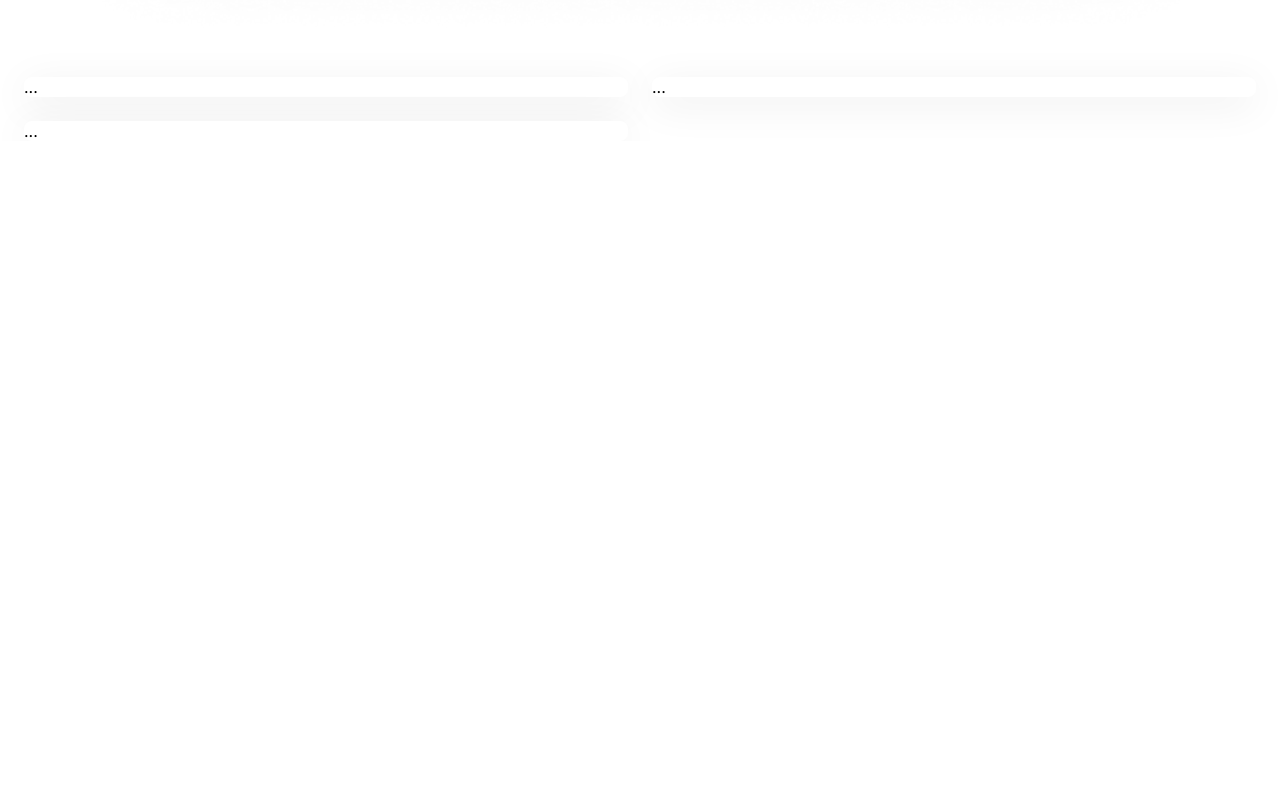
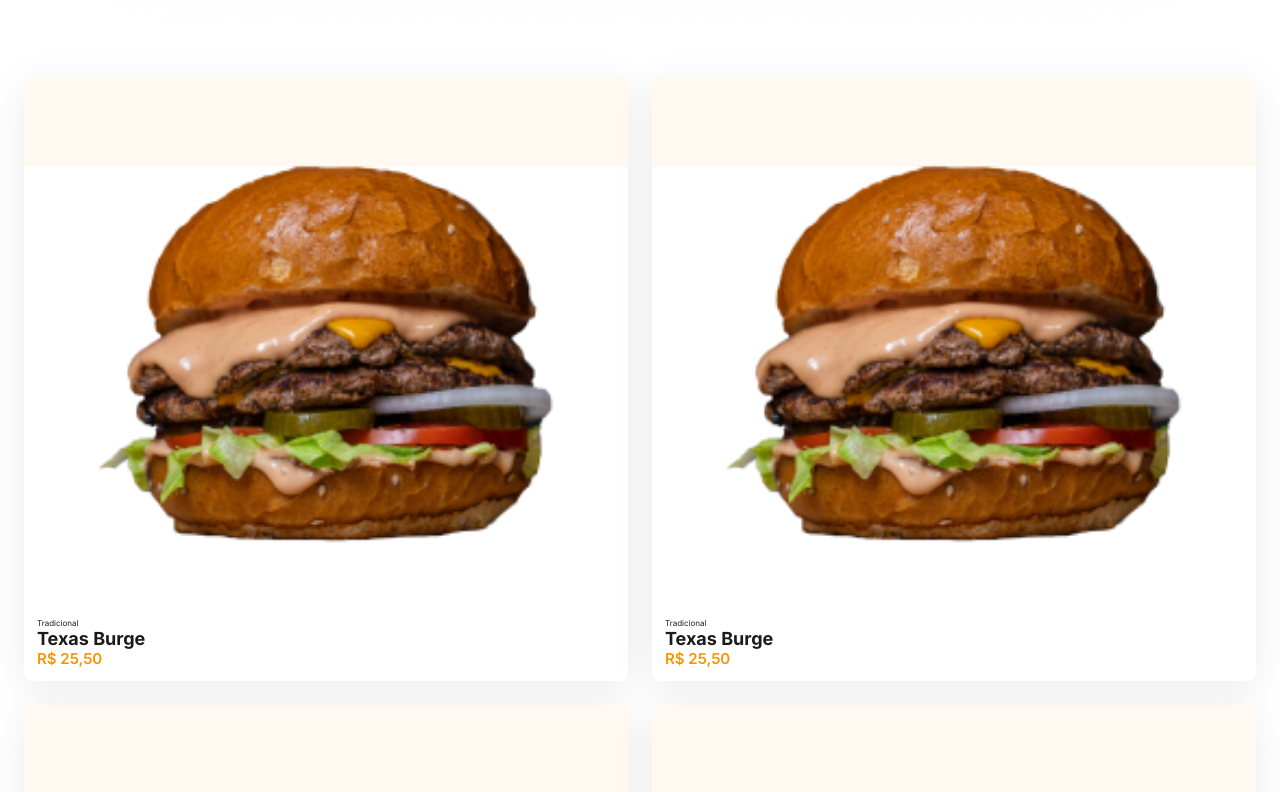
Before and after one commit to Eduuduarte/multitenancy_delivery, a Next.js app: page /1 in a window 1280 px wide. Shown: the part 920-1712 px from the top of the page. Before the commit the page ends 1061 px from the top, so only its background shows below. Built offline with nearby package versions, Linux system fonts and the light colour scheme.

Commit message:
Finalizado o front-end da primeira tela

```diff
--- a/components/ProductItem/index.tsx
+++ b/components/ProductItem/index.tsx
@@ -1,7 +1,27 @@
+import Link from 'next/link';
+import { Product } from '../../types/Products';
 import styles from './styles.module.css';
 
-export const ProductItem = () => {
+type Props ={
+    data: Product;
+    mainColor: string;
+    secondColor: string;
+}
+
+export const ProductItem = ({data, mainColor, secondColor}: Props) => {
     return (
-        <div className={styles.container}>...</div>
-    )
+        <Link href={`/d7burger/product/${data.id}`}>
+            <a className={styles.container}>
+                <div className={styles.head} style={{background: secondColor}}></div>
+                <div className={styles.info}>
+                    <div className={styles.img}>
+                        <img  src={data.image} alt="" />
+                    </div>
+                    <div className={styles.catName}>{data.categoryName}</div>
+                    <div className={styles.name}>{data.name}</div>
+                    <div className={styles.price} style={{color: mainColor}}>{data.price}</div>
+                </div>
+            </a>
+        </Link>
+    );
 }
--- a/components/ProductItem/styles.module.css
+++ b/components/ProductItem/styles.module.css
@@ -1,5 +1,43 @@
 .container {
+    display: block;
     background: #FFFFFF;
     box-shadow: 0px 8px 40px rgba(0, 0, 0, 0.08);
     border-radius: 8px;
+    overflow: hidden;
+    text-decoration: none;
 }
+
+.head{
+    height: 90px;
+}
+
+.info{
+    padding: 13px;
+}
+
+.info .img{
+    text-align: center;
+    margin-top: -90px;
+}
+
+.info .img img{
+    width: 80%;
+    height: auto;
+}
+
+.info .catName{
+    font-weight: 500;
+    font-size: 8px;
+    color: #1B1B1B;
+}
+
+.info .name{
+    font-weight: 700;
+    font-size: 18px;
+    color: #1B1B1B;
+}
+
+.info .price{
+    font-weight: 600;
+    font-size: 15px;
+}
--- a/pages/[tenant]/index.tsx
+++ b/pages/[tenant]/index.tsx
@@ -39,9 +39,26 @@
       <Banner />
 
       <div className={styles.grid}>
-        <ProductItem />
-        <ProductItem />
-        <ProductItem />
+        <ProductItem
+          data={{ id: 1, image: '/tmp/burger.png', categoryName: 'Tradicional', name: 'Texas Burge', price: 'R$ 25,50' }}
+          mainColor="#FB9400"
+          secondColor="#FFF9F2"
+        />
+        <ProductItem
+          data={{ id: 2, image: '/tmp/burger.png', categoryName: 'Tradicional', name: 'Texas Burge', price: 'R$ 25,50' }}
+          mainColor="#FB9400"
+          secondColor="#FFF9F2"
+        />
+        <ProductItem
+          data={{ id: 3, image: '/tmp/burger.png', categoryName: 'Tradicional', name: 'Texas Burge', price: 'R$ 25,50' }}
+          mainColor="#FB9400"
+          secondColor="#FFF9F2"
+        />
+        <ProductItem
+          data={{ id: 4, image: '/tmp/burger.png', categoryName: 'Tradicional', name: 'Texas Burge', price: 'R$ 25,50' }}
+          mainColor="#FB9400"
+          secondColor="#FFF9F2"
+        />
       </div>
 
     </div>
--- /dev/null
+++ b/types/Products.ts
@@ -0,0 +1,7 @@
+export type Product = {
+    id: number;
+    image: string;
+    categoryName: string;
+    name: string;
+    price: string
+}
```
Also changed, not shown: public/tmp/burger.png (added).
